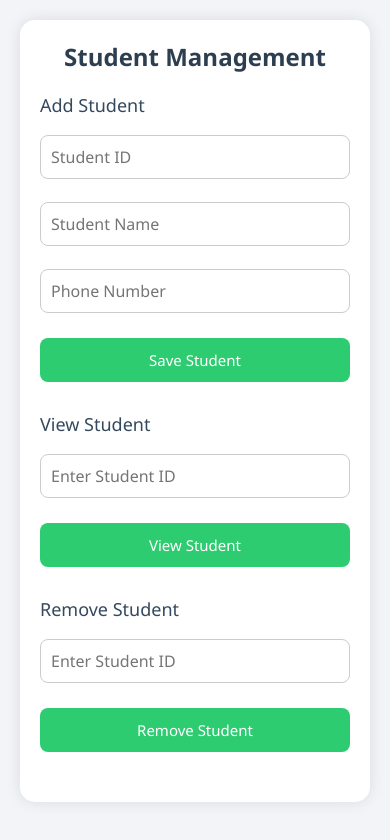
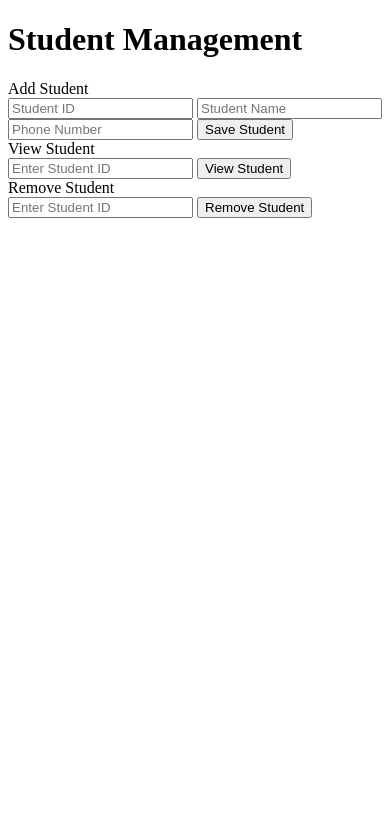
Before and after one commit to irshadali313/student-management, a plain HTML site: page index.html in a window 390 px wide. Drawn offline with Linux system fonts and the light colour scheme.

Commit message:
Update index.html

```diff
--- a/index.html
+++ b/index.html
@@ -6,116 +6,6 @@
     <title>Student Portal</title>
 <!--     Devloper ---  Irshad Ali--- -->
     <style>
-  * {
-  box-sizing: border-box;
-  margin: 0;
-  padding: 0;
-  font-family: 'Segoe UI', Tahoma, Geneva, Verdana, sans-serif;
-}
-
-body {
-  background-color: #f2f4f8;
-  color: #333;
-  padding: 20px;
-}
-
-.container {
-  max-width: 700px;
-  margin: auto;
-  background-color: #fff;
-  padding: 30px;
-  border-radius: 15px;
-  box-shadow: 0 0 15px rgba(0,0,0,0.1);
-}
-
-h1 {
-  text-align: center;
-  margin-bottom: 20px;
-  font-size: 28px;
-  color: #2c3e50;
-}
-
-.section {
-  margin-bottom: 30px;
-}
-
-.section-title {
-  font-size: 20px;
-  margin-bottom: 10px;
-  color: #34495e;
-}
-
-input[type="text"],
-input[type="number"] {
-  width: 100%;
-  padding: 10px;
-  margin: 8px 0 15px;
-  border: 1px solid #ccc;
-  border-radius: 8px;
-  font-size: 16px;
-}
-
-button {
-  width: 100%;
-  padding: 12px;
-  margin-top: 10px;
-  background-color: #2ecc71;
-  border: none;
-  color: white;
-  font-size: 16px;
-  border-radius: 8px;
-  cursor: pointer;
-  transition: background-color 0.3s ease;
-}
-
-button:hover {
-  background-color: #27ae60;
-}
-
-.result-box {
-  margin-top: 15px;
-}
-
-.span-item {
-  display: block;
-  padding: 10px;
-  border-radius: 6px;
-  margin-top: 10px;
-  font-size: 16px;
-}
-
-.success {
-  background-color: #e8f5e9;
-  color: #2e7d32;
-  border: 1px solid #81c784;
-/*   jstibebmj */
-}
-
-.err {
-  background-color: #fdecea;
-  color: #c62828;
-  border: 1px solid #ef9a9a;
-}
-
-/* Responsive Layout */
-@media screen and (max-width: 768px) {
-  .container {
-    padding: 20px;
-  }
-
-  h1 {
-    font-size: 24px;
-  }
-
-  .section-title {
-    font-size: 18px;
-  }
-
-  button {
-    font-size: 15px;
-  }
-}
-
     </style>
 </head>
 <body>
```
